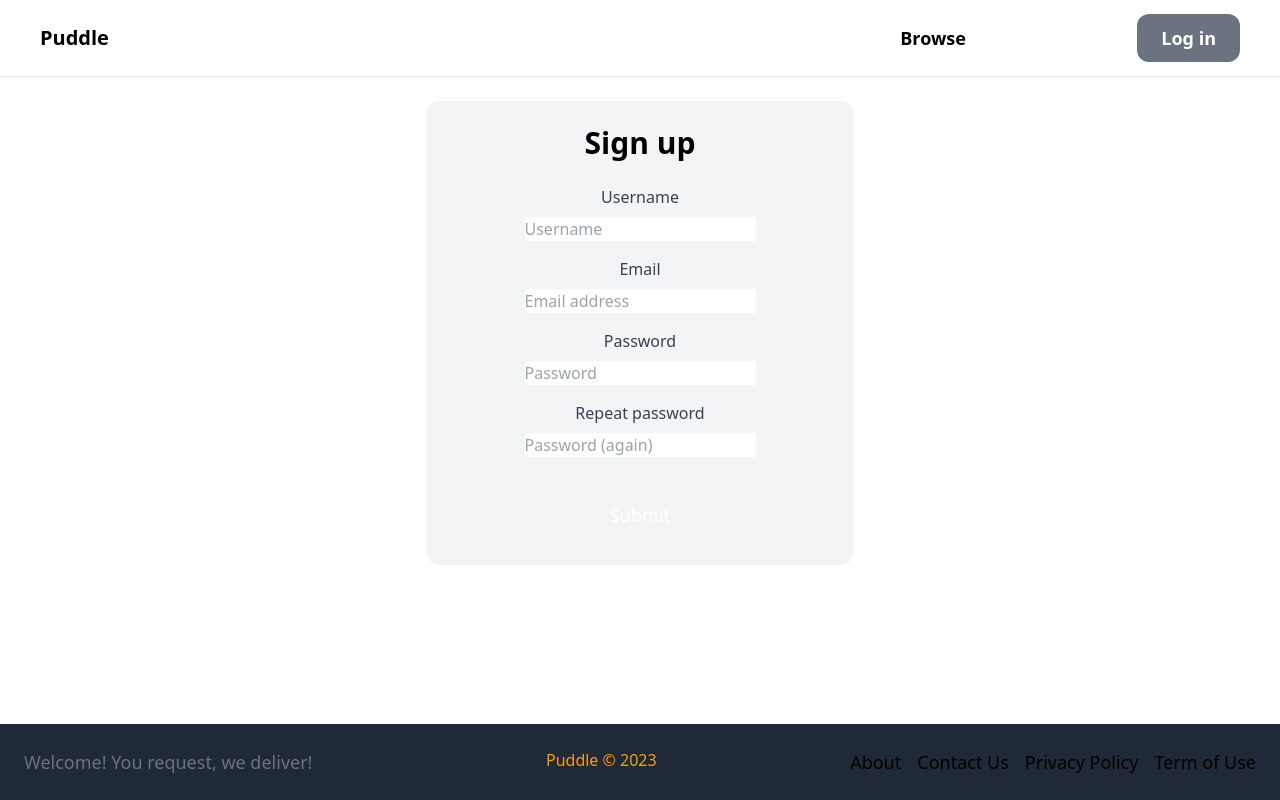
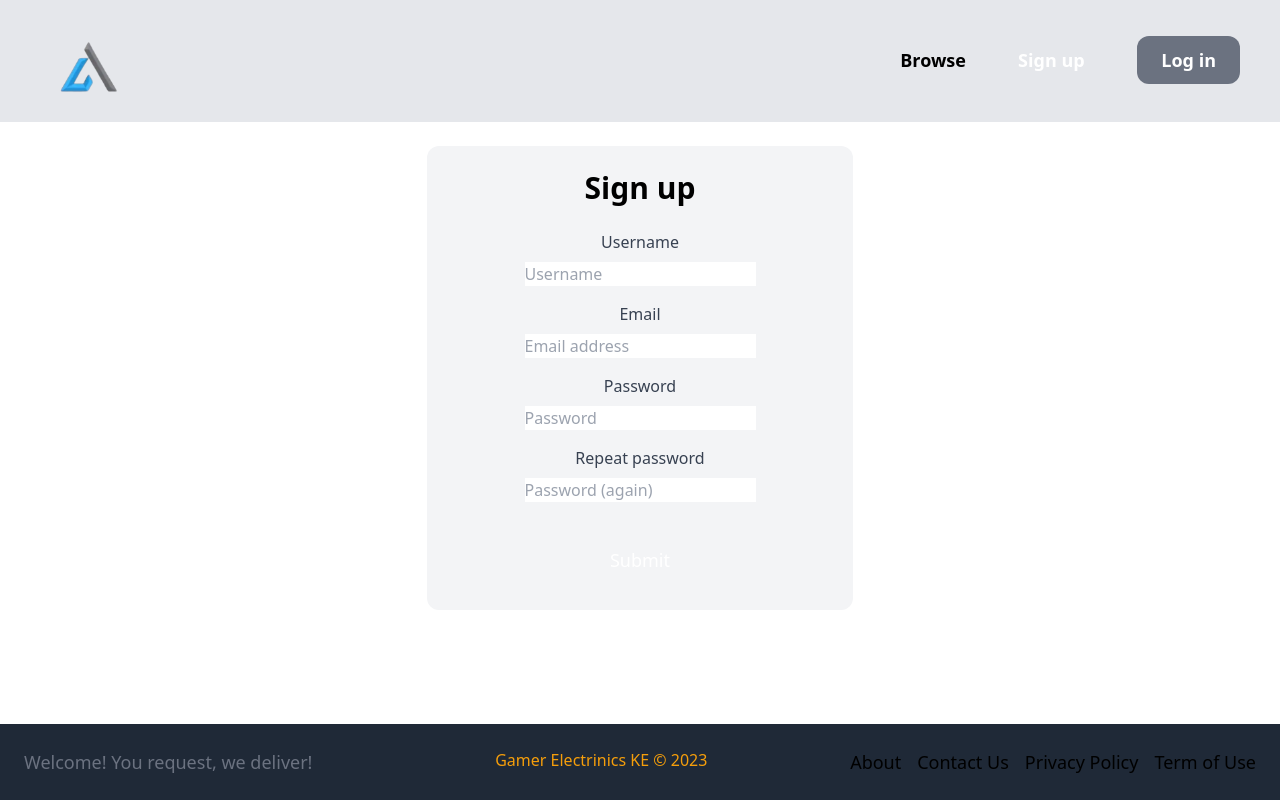
Before and after one commit to stansam/Puddle, a Django app: page /accounts/signup/ in a window 1280 px wide. Run offline with Django 5.2, Linux system fonts and the light colour scheme.

Commit message:
added logo

```diff
--- a/templates/components/footer.html
+++ b/templates/components/footer.html
@@ -3,7 +3,7 @@
         <p class="text-lg text-gray-500">Welcome! You request, we deliver!</p>
     </div>
 
-    <span class="text-yellow-500">Puddle &copy; 2023</span>
+    <span class="text-yellow-500">Gamer Electrinics KE &copy; 2023</span>
 
     <div class="flex justify-end">
         <ul class="flex gap-4">
--- a/templates/components/header.html
+++ b/templates/components/header.html
@@ -1,6 +1,8 @@
-<header>
+{% load static %}
+
+<header class="bg-gray-200">
     <nav class="py-4 px-6 sm:py-6 sm:px-10 flex justify-between items-center border-b border-gray-200">
-        <a href="/" class="text-xl font-semibold">Puddle</a>
+        <a href="/" class="text-xl font-semibold w-24"><img src="{% static "img/logo.png" %}" alt=""></a>
 
 		<div class="space-x-6">
 			{% if request.user.is_staff %}
```
